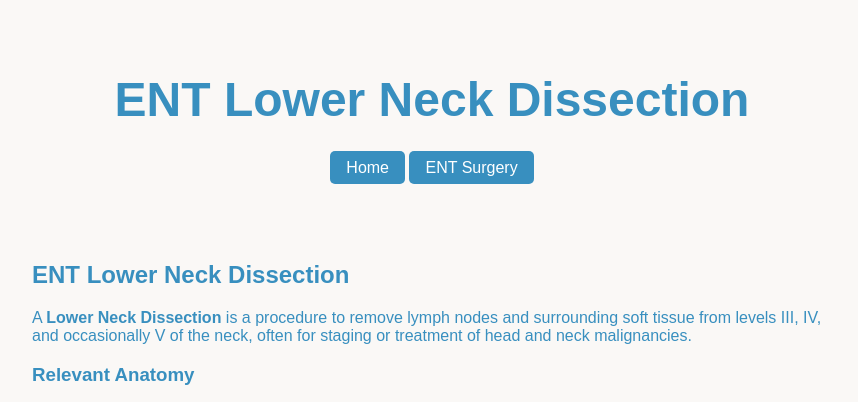
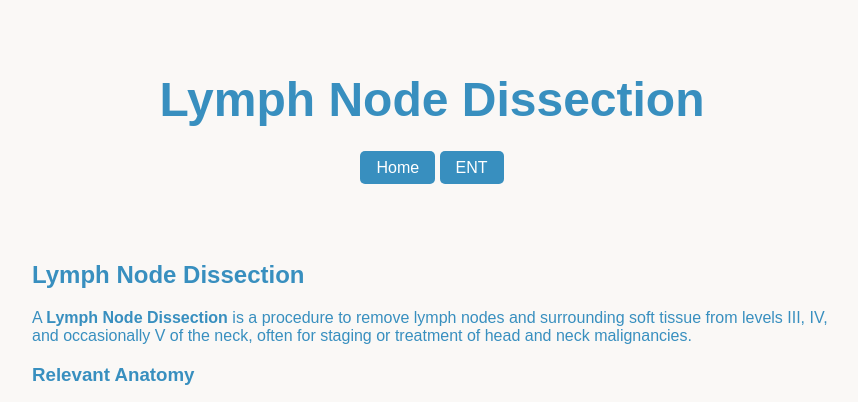
Before and after one commit to Gitgirlels/scrubscout, a plain HTML site: page specialties/ENT/lymph-node-dissection.html in a window 1280 px wide. Shown: the top 402 px of the page, without its empty margins (208-1066 px from the left). Drawn offline with Linux system fonts and the light colour scheme.

Commit message:
Update lymph-node-dissection.html

```diff
--- a/specialties/ENT/lymph-node-dissection.html
+++ b/specialties/ENT/lymph-node-dissection.html
@@ -2,23 +2,23 @@
 <html lang="en">
 <head>
   <meta charset="UTF-8" />
-  <title>ENT Lower Neck Dissection | ScrubScout</title>
+  <title>Lymph Node Dissection | ScrubScout</title>
   <link rel="stylesheet" href="../../css/styles.css" />
   <script async src="https://pagead2.googlesyndication.com/pagead/js/adsbygoogle.js?client=ca-pub-2936158828082668"
      crossorigin="anonymous"></script>
 </head>
 <body>
   <header>
-    <h1>ENT Lower Neck Dissection</h1>
+    <h1>Lymph Node Dissection</h1>
     <nav>
       <a href="../../index.html">Home</a>
-      <a href="index.html"> ENT Surgery</a>
+      <a href="index.html">ENT</a>
     </nav>
   </header>
   <main>
-    <h2>ENT Lower Neck Dissection</h2>
+    <h2>Lymph Node Dissection</h2>
     <p>
-      A <strong>Lower Neck Dissection</strong> is a procedure to remove lymph nodes and surrounding soft tissue from levels III, IV, and occasionally V of the neck, often for staging or treatment of head and neck malignancies.
+      A <strong>Lymph Node Dissection</strong> is a procedure to remove lymph nodes and surrounding soft tissue from levels III, IV, and occasionally V of the neck, often for staging or treatment of head and neck malignancies.
     </p>
 
     <h3>Relevant Anatomy</h3>
```
